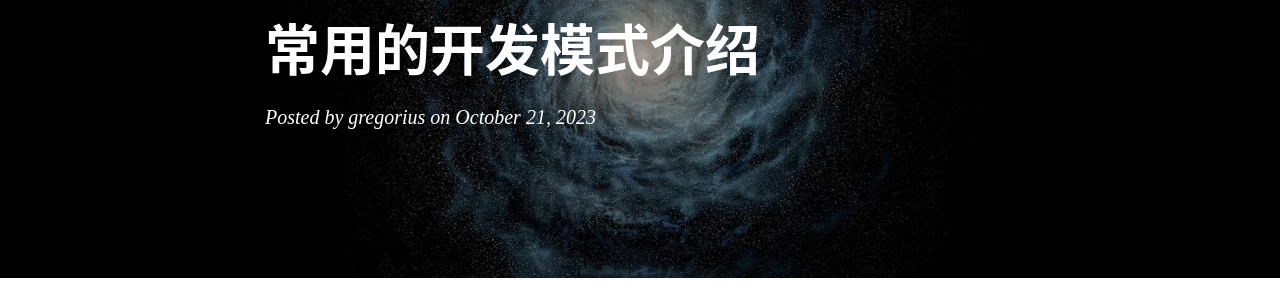
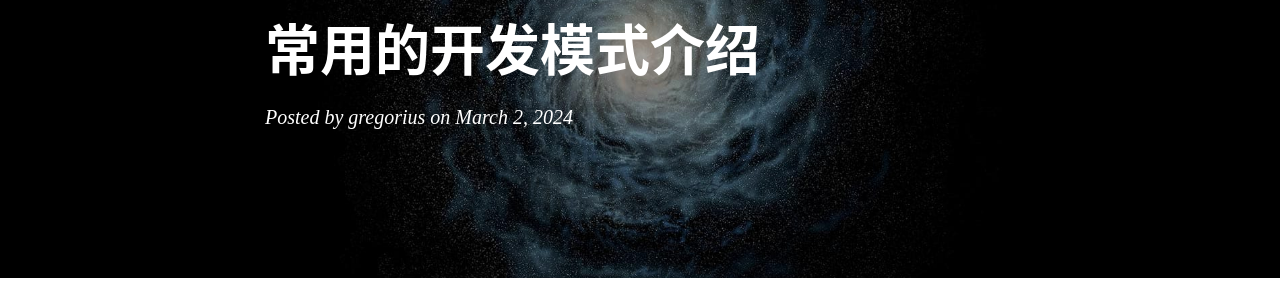
Before and after one commit to gregoriusxu/gregoriusxu.github.io, a Jekyll site: the page built from _posts/2023-10-21-开发模式介绍.md, in a window 1280 px wide and 900 px high. Shown: the part 179-479 px from the top of the window. Built offline with Jekyll 4.4.1, drawn with Linux system fonts in a browser that asks for light colours; nearby versions of some CDN libraries; comment, search, counter and statistics services are not loaded; part of the change alters nothing that is shown.

Commit message:
new post

```diff
--- a/_posts/2023-10-21-开发模式介绍.md
+++ b/_posts/2023-10-21-开发模式介绍.md
@@ -1,6 +1,7 @@
 ---
 layout: post
 title: 常用的开发模式介绍
+date: 2024-03-03T00:00:00+08:00
 author: gregorius
 header-img: img/post-bg-universe.jpg
 catalog: true
```
